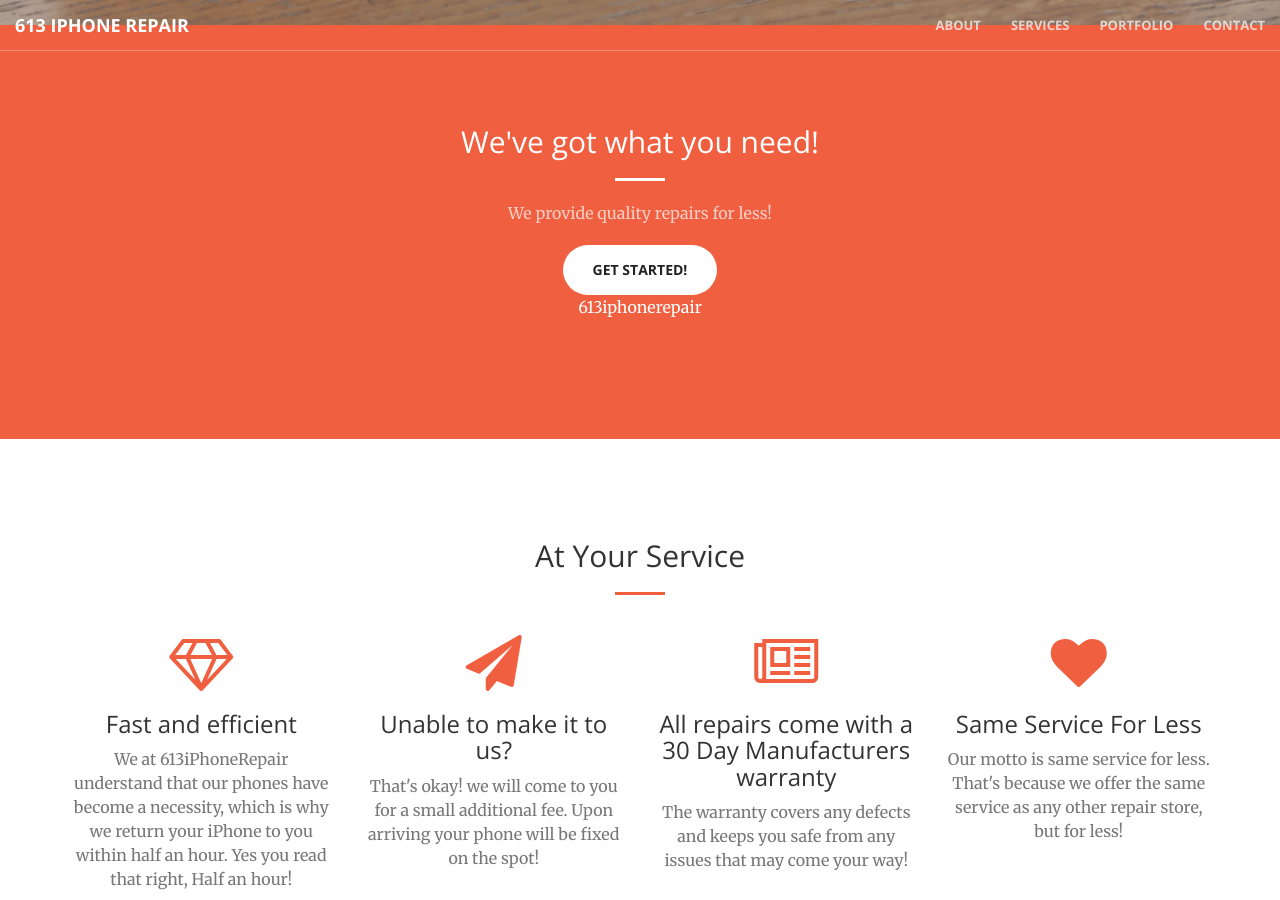
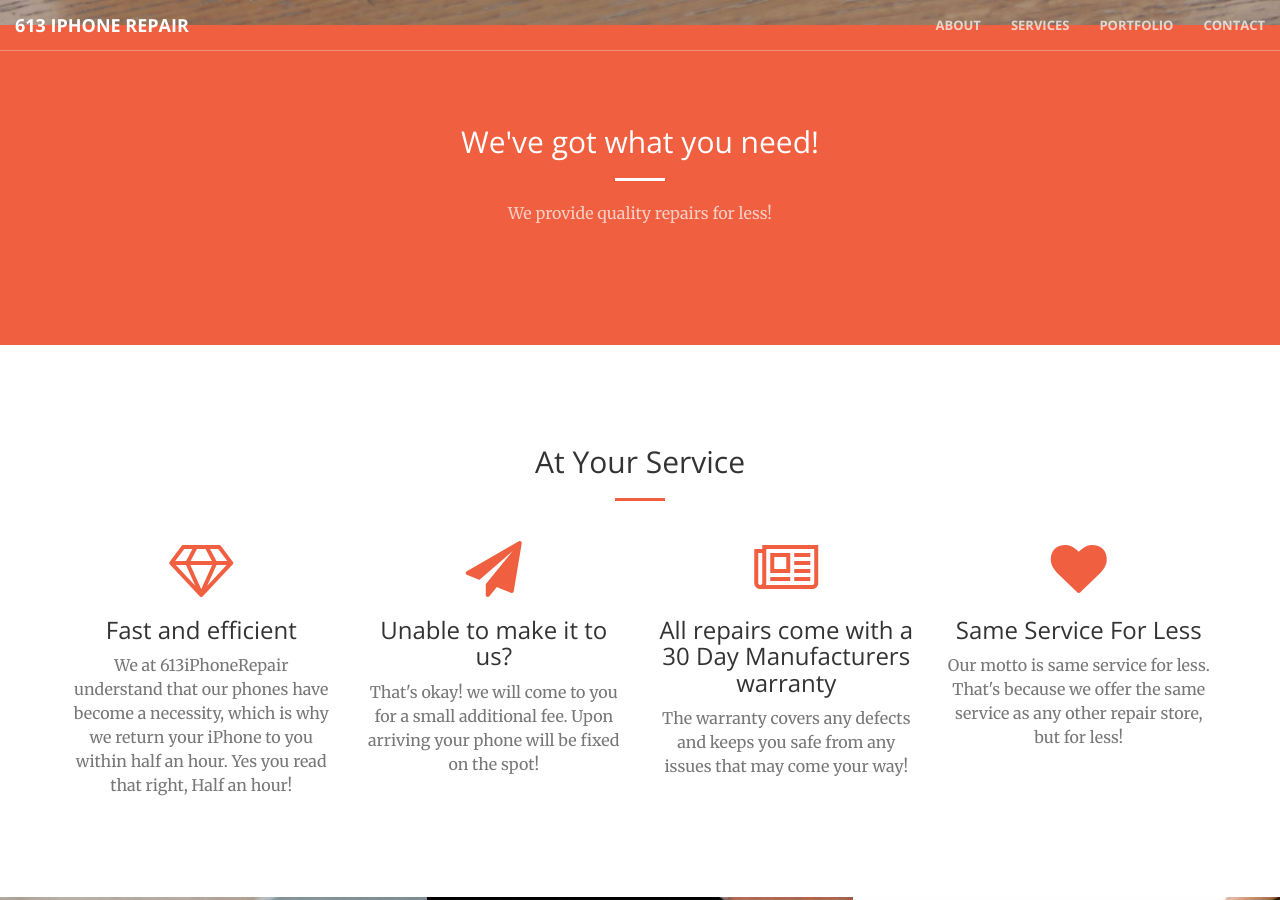
Before and after one commit to SuhaibElkomy/613iphonerepair, a Jekyll site: the page built from index.html, in a window 1280 px wide and 900 px high, scrolled down 875 px. Built offline with Jekyll 4.4.1, drawn with Linux system fonts in a browser that asks for light colours.

Commit message:
Update call-to-action.html

```diff
--- a/_includes/call-to-action.html
+++ b/_includes/call-to-action.html
@@ -5,8 +5,10 @@
                 <h2 class="section-heading">We've got what you need!</h2>
                 <hr class="light">
                 <p class="text-faded">We provide quality repairs for less!</p>
-                <a href="#" class="btn btn-default btn-xl">Get Started!</a>
-                <p>613iphonerepair</p>
+                <a href="https://facebook.com/613iphonerepair">
+
+
+
             </a>
             </div>
         </div>
```
